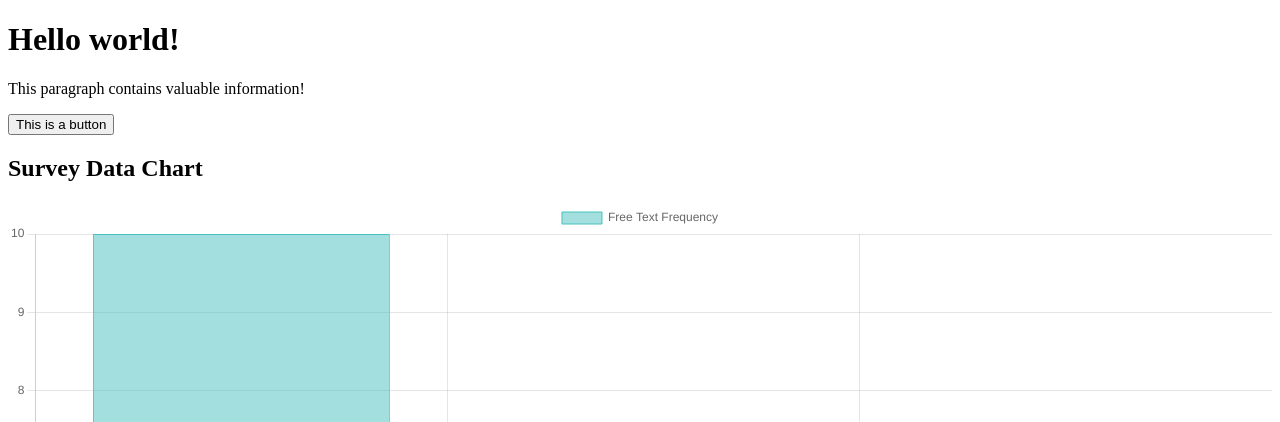
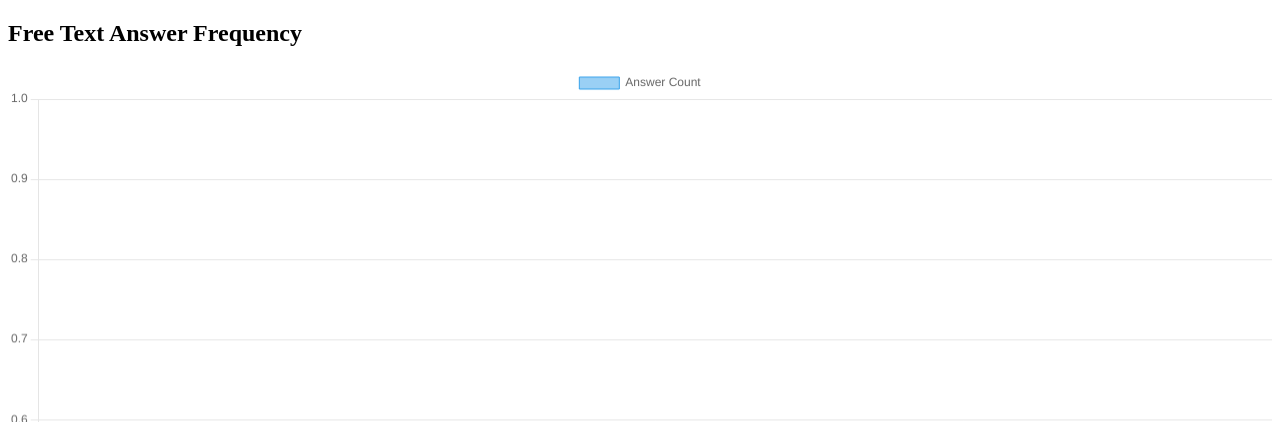
Before and after one commit to EspiroFares/Medarbetarpuls, a Django app: page /chart/ in a window 1280 px wide. Shown: the top 422 px of the page. Run offline with Django 5.2, Linux system fonts and the light colour scheme; data that the repository does not hold is empty; some libraries are stand-ins or nearby versions.

Commit message:
made some test objects and got them to show up, gonna start working with more analysishandler now

```diff
--- a/Medarbetarpuls/medarbetarapp/models.py
+++ b/Medarbetarpuls/medarbetarapp/models.py
@@ -212,7 +212,7 @@ class Answer(models.Model):
     survey = models.ForeignKey(
         SurveyResult, on_delete=models.CASCADE, related_name="answers", null=True
     )
-    question = models.OneToOneField(Question, on_delete=models.CASCADE)
+    question = models.ForeignKey(Question, on_delete=models.CASCADE)
     comment = models.CharField(max_length=255)
     free_text_answer = models.CharField(max_length=255)
     multiple_choice_answer = models.JSONField(default=list)  # Stores a list of booleans
--- a/Medarbetarpuls/medarbetarapp/templates/index.html
+++ b/Medarbetarpuls/medarbetarapp/templates/index.html
@@ -1,33 +1,23 @@
 <!DOCTYPE html>
-<html lang="en">
+<html>
   <head>
-    <meta charset="UTF-8" />
-    <meta name="viewport" content="width=device-width, initial-scale=1.0" />
-    <title>My Django App</title>
-    <script src="https://unpkg.com/htmx.org@1.9.2"></script>
-  </head>
-  <body>
-    <h1>Hello world!</h1>
-    <p>This paragraph contains valuable information!</p>
-    <button>This is a button</button>
-  </body>
-  <head>
-    <title>Django Chart</title>
+    <title>Survey Answers Chart</title>
     <script src="https://cdn.jsdelivr.net/npm/chart.js"></script>
   </head>
   <body>
-    <h2>Survey Data Chart</h2>
+    <h2>Free Text Answer Frequency</h2>
     <canvas id="surveyChart" width="600" height="400"></canvas>
+
     <script>
       const ctx = document.getElementById('surveyChart').getContext('2d');
 
       const data = {
           labels: {{ labels|safe }},
           datasets: [{
-              label: 'Free Text Frequency',
+              label: 'Answer Count',
               data: {{ data|safe }},
-              backgroundColor: 'rgba(75, 192, 192, 0.5)',
-              borderColor: 'rgba(75, 192, 192, 1)',
+              backgroundColor: 'rgba(54, 162, 235, 0.5)',
+              borderColor: 'rgba(54, 162, 235, 1)',
               borderWidth: 1
           }]
       };
@@ -36,7 +26,6 @@
           type: 'bar',
           data: data,
           options: {
-              responsive: true,
               scales: {
                   y: {
                       beginAtZero: true
--- a/Medarbetarpuls/medarbetarapp/views.py
+++ b/Medarbetarpuls/medarbetarapp/views.py
@@ -1,5 +1,7 @@
 from django.shortcuts import render
 import logging
+from collections import Counter
+from .models import Answer
 
 logger = logging.getLogger(__name__)
 
@@ -13,12 +15,20 @@ def index(request):
 
 
 def chart_view(request):
-    # Dummy test data
-    labels = ["Happy", "Neutral", "Unhappy"]
-    data = [10, 5, 2]
+    # Get only answered answers with a non-empty free_text_answer
+    answers = Answer.objects.filter(is_answered=True).exclude(free_text_answer="")
+
+    # Count the frequency of each unique answer
+    texts = [answer.free_text_answer for answer in answers]
+    frequency = Counter(texts)
+
+    # Prepare labels and data for Chart.js
+    labels = list(frequency.keys())
+    data = list(frequency.values())
 
     context = {
         "labels": labels,
         "data": data,
     }
+
     return render(request, "index.html", context)
```
